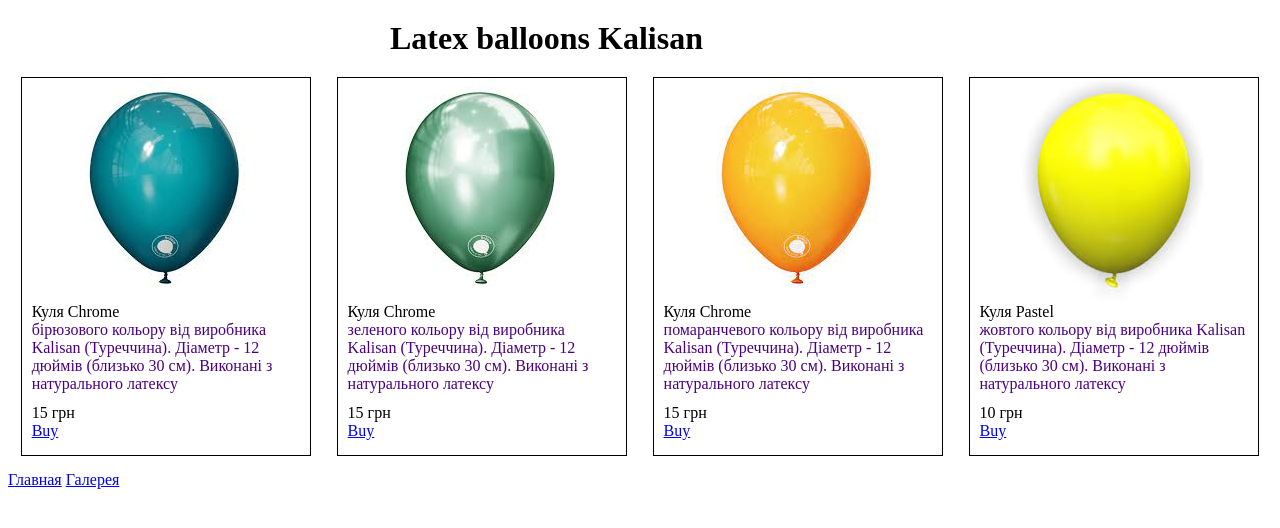
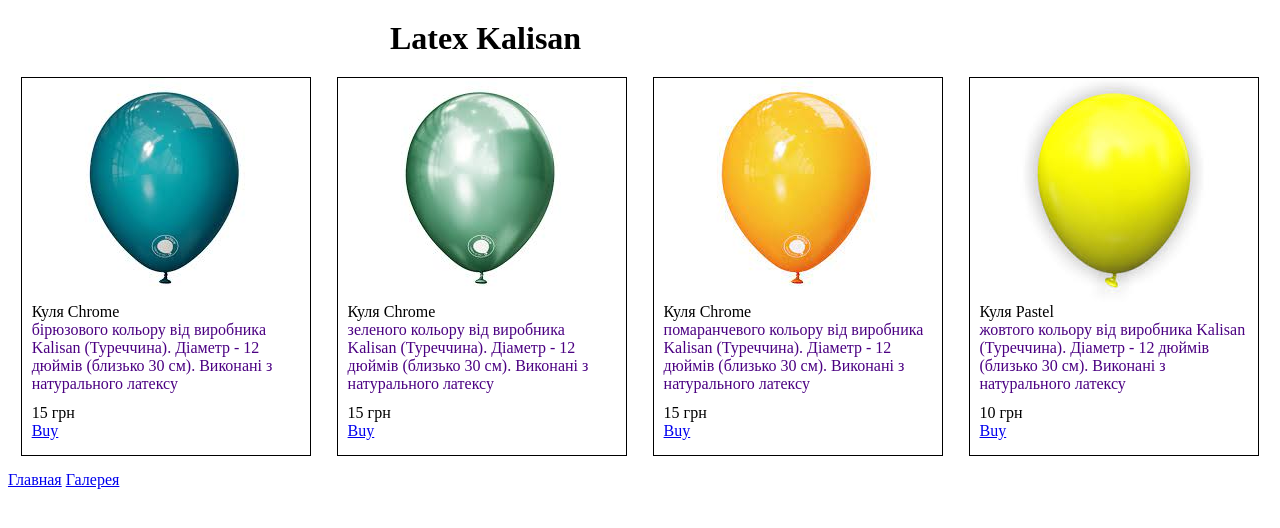
Before and after one commit to PetranovaJJ/html2022, a plain HTML site: page index.html in a window 1280 px wide. Drawn offline with Linux system fonts and the light colour scheme.

Commit message:
change h1

```diff
--- a/index.html
+++ b/index.html
@@ -9,7 +9,7 @@
         <title>Document</title>
     </head>
         <body>
-            <h1> Latex balloons Kalisan </h1>
+            <h1> Latex Kalisan </h1>
         <div class="catalog">
             <div class="card">
                 <div class="card__img">
```
